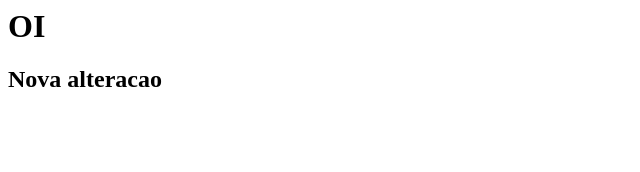
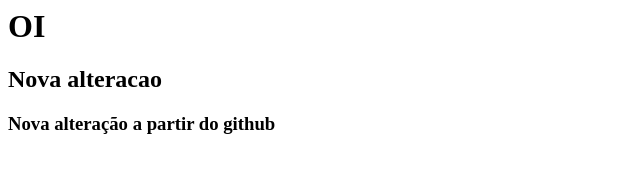
Before and after one commit to Lucaaas7/gama, a plain HTML site: page index.html in a window 1280 px wide. Shown: the whole page, without its empty margins (0-640 px from the left). Drawn offline with Linux system fonts and the light colour scheme.

Commit message:
Novidade no github

```diff
--- a/index.html
+++ b/index.html
@@ -2,5 +2,6 @@
     <body>
         <h1> OI </h1>
         <h2>Nova alteracao</h2>
+        <h3>Nova alteração a partir do github</h3>
     </body>
 </html>
```
